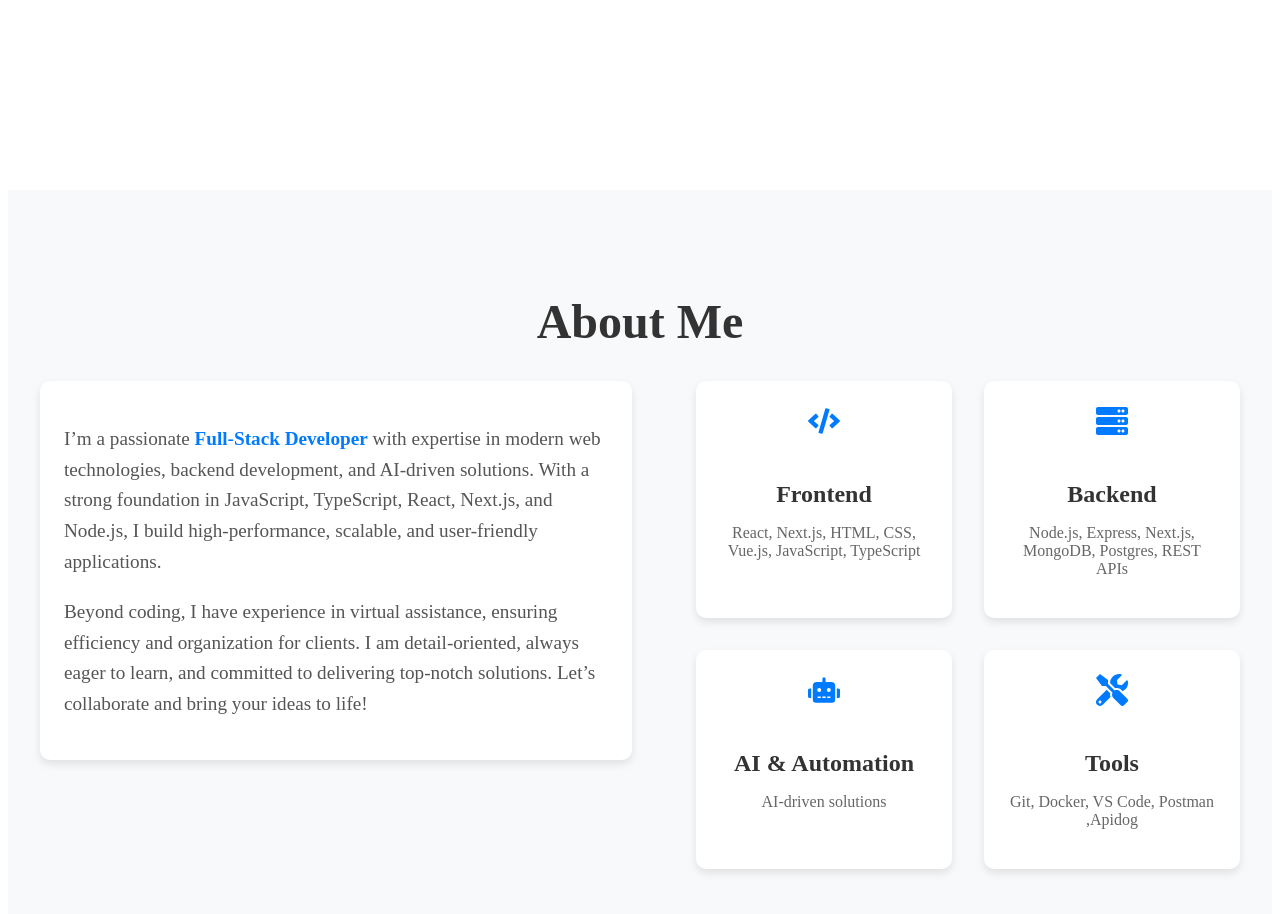
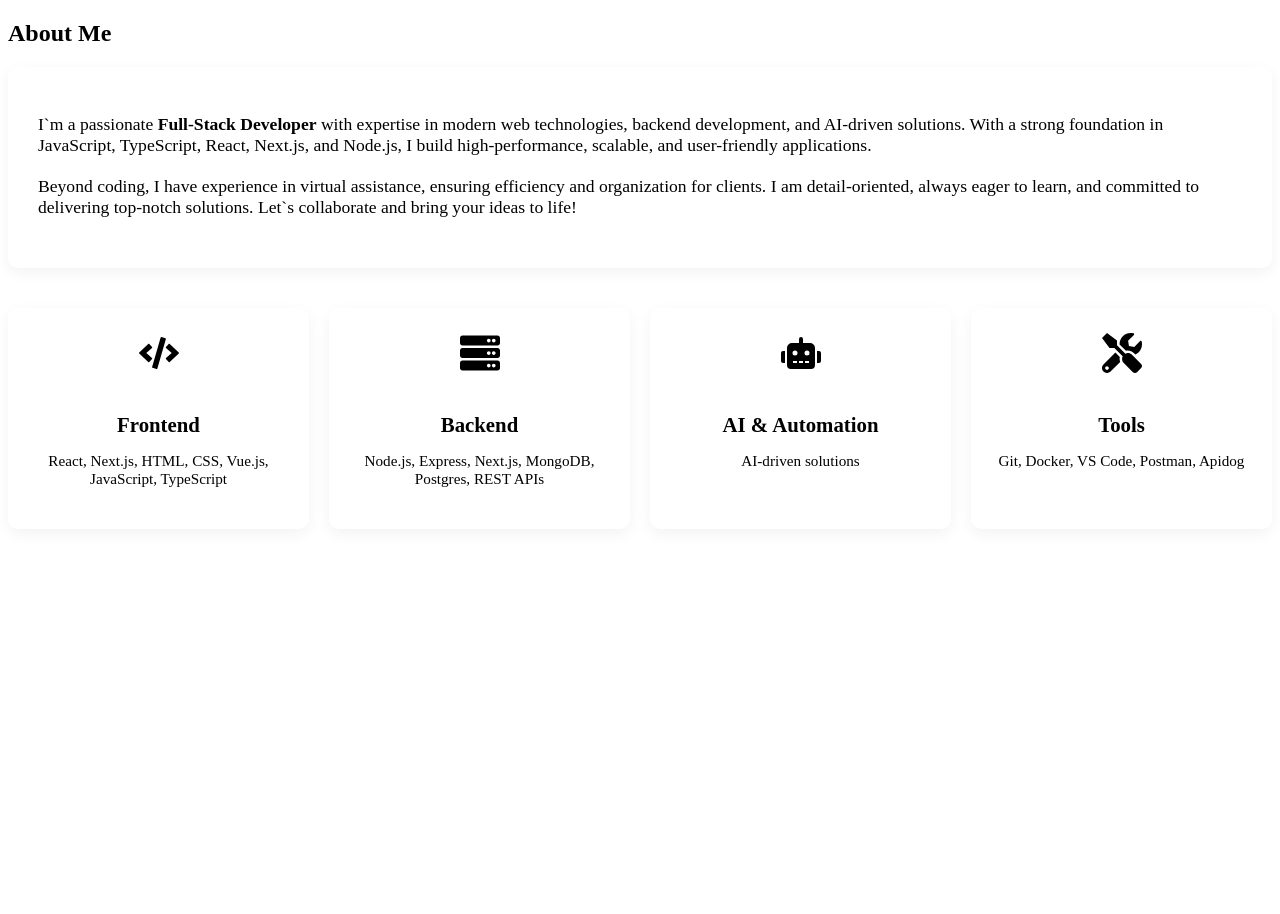
Before and after one commit to siyamregn777/portfolio, a Next.js app: page /about in a window 1280 px wide. Shown: the top 914 px of the page. After the commit the page ends 800 px from the top, so only its background shows below. Built offline with nearby package versions, Linux system fonts and the light colour scheme.

Commit message:
refactor about section styles and content; enhance layout, improve readability, and update skill descriptions

```diff
--- a/src/app/about/about.css
+++ b/src/app/about/about.css
@@ -1,196 +1,83 @@
-/* Base styles */
 .about.section {
-  padding: 4rem 1rem;
-  background-color: #f9f9f9;
-  margin-top: 190px;
-  margin-right: 0%;
-}
-
-.container {
-  max-width: 1200px;
-  margin: 0 auto;
-  padding: 0 1rem;
-}
-
-.about-heading {
-  font-size: 2.5rem;
-  text-align: center;
-  margin-bottom: 2rem;
-  color: #333;
+  background-color: var(--white);
 }
 
 .about-content {
   display: flex;
   flex-direction: column;
-  gap: 2rem;
+  gap: 40px;
 }
 
 .about-text {
-  background-color: #fff;
-  padding: 1.5rem;
+  background-color: var(--light-color);
+  padding: 30px;
   border-radius: 10px;
-  box-shadow: 0 4px 8px rgba(0, 0, 0, 0.1);
+  box-shadow: 0 5px 15px rgba(0, 0, 0, 0.05);
 }
 
 .about-text p {
+  margin-bottom: 20px;
   font-size: 1.1rem;
-  line-height: 1.6;
-  color: #555;
-  margin-bottom: 1rem;
+  color: var(--text-light);
 }
 
 .about-text strong {
-  color: #007bff;
+  color: var(--primary-color);
 }
 
 .about-skills {
   display: grid;
-  grid-template-columns: repeat(auto-fit, minmax(200px, 1fr));
-  gap: 2rem;
+  grid-template-columns: repeat(auto-fit, minmax(250px, 1fr));
+  gap: 20px;
 }
 
 .skill-card {
-  background-color: #fff;
-  padding: 1.5rem;
+  background-color: var(--white);
+  padding: 25px;
   border-radius: 10px;
-  box-shadow: 0 4px 8px rgba(0, 0, 0, 0.1);
+  box-shadow: 0 5px 15px rgba(0, 0, 0, 0.05);
   text-align: center;
-  transition: background-color 0.3s ease, transform 0.3s ease, box-shadow 0.3s ease;
+  transition: var(--transition);
 }
 
 .skill-card:hover {
-  background-color: #beccce;
-  transform: translateY(-5px);
-  box-shadow: 0 6px 12px rgba(0, 0, 0, 0.15);
+  transform: translateY(-10px);
+  box-shadow: 0 15px 30px rgba(0, 0, 0, 0.1);
 }
 
 .skill-icon {
-  font-size: 2rem;
-  color: #007bff;
-  margin-bottom: 1rem;
+  font-size: 2.5rem;
+  color: var(--primary-color);
+  margin-bottom: 15px;
 }
 
 .skill-card h3 {
-  font-size: 1.25rem;
-  margin-bottom: 0.5rem;
-  color: #333;
+  font-size: 1.3rem;
+  margin-bottom: 10px;
+  color: var(--dark-color);
 }
 
 .skill-card p {
-  font-size: 0.9rem;
-  color: #666;
+  font-size: 0.95rem;
+  color: var(--text-light);
 }
 
-/* Dark mode styles */
-.about.dark {
-  background-color: rgb(77, 74, 74); /* Change background to brown in dark mode */
-  color: #fff; /* Ensure all text is white in dark mode */
+@media (max-width: 768px) {
+  .about-content {
+    flex-direction: column;
+  }
+
+  .about-skills {
+    grid-template-columns: 1fr 1fr;
+  }
 }
 
-.about.dark .about-heading {
-  color: #fff; /* Make "About Me" heading white in dark mode */
-}
-
-.about.dark .about-text {
-  background-color: #444; /* Darker background for text area */
-  color: #fff; /* Ensure text inside is white */
-}
-
-.about.dark .about-text p {
-  color: #fff; /* Ensure paragraph text is white */
-}
-
-.about.dark .about-text strong {
-  color: #007bff; /* Keep strong text blue for contrast */
-}
-
-.about.dark .skill-card {
-  background-color: #555; /* Darker background for skill cards */
-  color: #fff; /* Ensure text inside is white */
-}
-
-.about.dark .skill-card h3 {
-  color: #fff; /* Ensure skill card headings are white */
-}
-
-.about.dark .skill-card p {
-  color: #ccc; /* Lighter text for skill card descriptions */
-}
-
-.about.dark .skill-icon {
-  color: #007bff; /* Keep icon color blue for contrast */
-}
-
-/* Light mode styles */
-.about.light {
-  background-color: #f8f9fa;
-  color: #333;
-}
-
-/* Responsive styles */
-@media (max-width: 768px) {
-  .about-content {
-    flex-direction: column; /* Stack text and skills vertically on mobile */
+@media (max-width: 576px) {
+  .about-skills {
+    grid-template-columns: 1fr;
   }
 
   .about-text {
-    padding: 1rem; /* Reduce padding for mobile */
-  }
-
-  .about-text p {
-    font-size: 1rem; /* Slightly smaller font size for mobile */
-    line-height: 1.5; /* Adjust line height for better readability */
-  }
-
-  .about-skills {
-    grid-template-columns: 1fr; /* Single column for skills on mobile */
-    gap: 1rem; /* Reduce gap between cards */
-  }
-
-  .skill-card {
-    padding: 1rem; /* Reduce padding for mobile */
-  }
-
-  .skill-card h3 {
-    font-size: 1.2rem; /* Slightly smaller heading for mobile */
-  }
-
-  .skill-card p {
-    font-size: 0.85rem; /* Slightly smaller text for mobile */
+    padding: 20px;
   }
 }
-
-@media (min-width: 768px) {
-  .about-content {
-    flex-direction: row; /* Horizontal layout for desktop */
-    align-items: flex-start; /* Align items to the top */
-  }
-
-  .about-text {
-    flex: 1; /* Take up 50% of the space */
-    margin-right: 2rem; /* Add spacing between text and skills */
-  }
-
-  .about-skills {
-    flex: 1; /* Take up 50% of the space */
-    grid-template-columns: repeat(2, 1fr); /* Two columns for skills */
-  }
-}
-
-@media (min-width: 1024px) {
-  .about-heading {
-    font-size: 3rem;
-  }
-
-  .about-text p {
-    font-size: 1.2rem;
-  }
-
-  .skill-card h3 {
-    font-size: 1.5rem;
-  }
-
-  .skill-card p {
-    font-size: 1rem;
-  }
-}
--- a/src/app/about/page.tsx
+++ b/src/app/about/page.tsx
@@ -2,19 +2,16 @@
 
 import { FaCode, FaServer, FaRobot, FaTools } from 'react-icons/fa';
 import './about.css';
-import { useTheme } from '@/context/ThemeContext'; // Import the useTheme hook
 
 export default function About() {
-  const { theme } = useTheme(); // Access the theme state
-
   return (
-    <section id="about" className={`about section ${theme === 'dark' ? 'dark' : 'light'}`}>
+    <section id="about" className="about section">
       <div className="container">
-        <h2 className="about-heading">About Me</h2>
+        <h2 className="section-title">About Me</h2>
         <div className="about-content">
           <div className="about-text">
             <p>
-              I’m a passionate <strong>Full-Stack Developer</strong> with expertise in modern web technologies,
+              I`m a passionate <strong>Full-Stack Developer</strong> with expertise in modern web technologies,
               backend development, and AI-driven solutions. With a strong foundation in
               JavaScript, TypeScript, React, Next.js, and Node.js, I build high-performance,
               scalable, and user-friendly applications.
@@ -22,7 +19,7 @@ export default function About() {
             <p>
               Beyond coding, I have experience in virtual assistance, ensuring efficiency
               and organization for clients. I am detail-oriented, always eager to learn,
-              and committed to delivering top-notch solutions. Let’s collaborate and bring
+              and committed to delivering top-notch solutions. Let`s collaborate and bring
               your ideas to life!
             </p>
           </div>
@@ -30,7 +27,7 @@ export default function About() {
             <div className="skill-card">
               <FaCode className="skill-icon" />
               <h3>Frontend</h3>
-              <p>React, Next.js, HTML, CSS,   Vue.js,   JavaScript, TypeScript</p>
+              <p>React, Next.js, HTML, CSS, Vue.js, JavaScript, TypeScript</p>
             </div>
             <div className="skill-card">
               <FaServer className="skill-icon" />
@@ -45,7 +42,7 @@ export default function About() {
             <div className="skill-card">
               <FaTools className="skill-icon" />
               <h3>Tools</h3>
-              <p>Git, Docker, VS Code, Postman ,Apidog</p>
+              <p>Git, Docker, VS Code, Postman, Apidog</p>
             </div>
           </div>
         </div>
```
